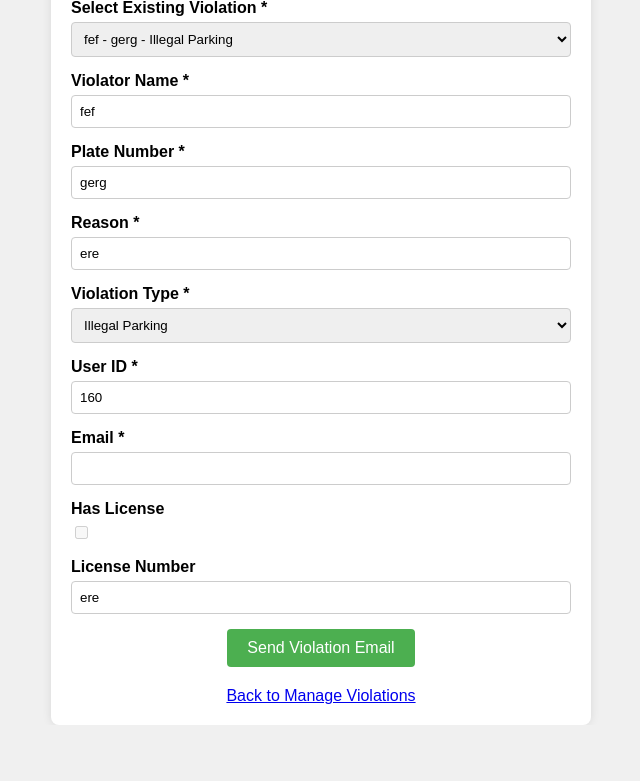
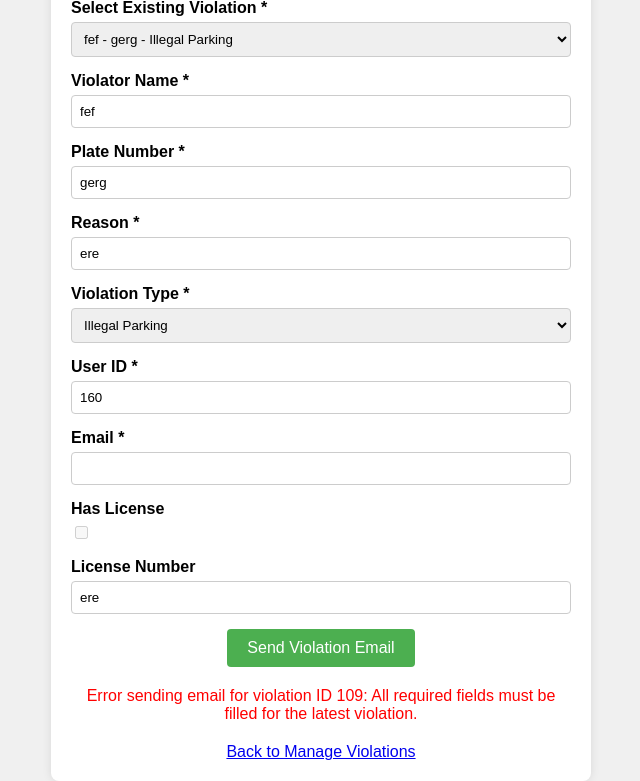
Before and after one commit to DizzyCheems/Traffic-Violation-App, a PHP site: page /pages/mail_test.php in a window 1280 px wide. Shown: the part 89-870 px from the top of the page, without its empty margins (319-959 px from the left). Before the commit the page ends 814 px from the top, so only its background shows below. Run offline with PHP 8.4, Linux system fonts and the light colour scheme; data comes from the database, SQL or seed files in the repository; both versions use the stored data as it was after the commit; some libraries are stand-ins or nearby versions.

Commit message:
fixed mail submission

```diff
--- a/pages/mail_test.php
+++ b/pages/mail_test.php
@@ -1,6 +1,6 @@
 <?php
 // File: mail_test.php
-// Sends an email for the latest registered violation using PHPMailer with Gmail's SMTP server.
+// Automatically sends an email for the latest violation with email_sent = FALSE only once when called.
 // Assumes vendor folder is in C:\xampp\htdocs\Traffic-Violation-App and MySQL database is configured in XAMPP.
 
 use PHPMailer\PHPMailer\PHPMailer;
@@ -23,22 +23,27 @@ try {
     $pdo = new PDO("mysql:host=$host;dbname=$dbname", $username, $password);
     $pdo->setAttribute(PDO::ATTR_ERRMODE, PDO::ERRMODE_EXCEPTION);
 
-    // Fetch all violations
+    // Fetch all violations that have not had an email sent
     $stmt = $pdo->query("
         SELECT v.id, v.violator_name, v.plate_number, v.reason, v.violation_type_id, v.user_id,
-               v.has_license, v.license_number, t.violation_type, u.email
+               v.has_license, v.license_number, v.email_sent, t.violation_type, u.email
         FROM violations v
         JOIN types t ON v.violation_type_id = t.id
         LEFT JOIN users u ON v.user_id = u.id
+        WHERE v.email_sent = FALSE
         ORDER BY v.violator_name, v.plate_number
     ");
     $violations = $stmt->fetchAll(PDO::FETCH_ASSOC);
 
-    // Fetch the latest violation ID
+    // Fetch the latest violation with email_sent = FALSE
     $stmt = $pdo->query("
-        SELECT id
-        FROM violations
-        ORDER BY issue_date DESC, id DESC
+        SELECT v.id, v.violator_name, v.plate_number, v.reason, v.violation_type_id, v.user_id,
+               v.has_license, v.license_number, v.email_sent, t.violation_type, u.email
+        FROM violations v
+        JOIN types t ON v.violation_type_id = t.id
+        LEFT JOIN users u ON v.user_id = u.id
+        WHERE v.email_sent = FALSE
+        ORDER BY v.issue_date DESC, v.id DESC
         LIMIT 1
     ");
     $latest_violation = $stmt->fetch(PDO::FETCH_ASSOC);
@@ -51,13 +56,81 @@ try {
     // Fetch users
     $stmt = $pdo->query("SELECT id, full_name, email FROM users ORDER BY full_name");
     $users = $stmt->fetchAll(PDO::FETCH_ASSOC);
+
+    // Automatically send email for the latest violation if it exists and hasn't been sent
+    if ($latest_violation && !$latest_violation['email_sent']) {
+        try {
+            // Extract violation data
+            $violation_id = $latest_violation['id'];
+            $violator_name = $latest_violation['violator_name'];
+            $plate_number = $latest_violation['plate_number'];
+            $reason = $latest_violation['reason'];
+            $violation_type_id = $latest_violation['violation_type_id'];
+            $user_id = $latest_violation['user_id'];
+            $has_license = $latest_violation['has_license'];
+            $license_number = $latest_violation['license_number'];
+            $email = $latest_violation['email'];
+            $violation_type_name = $latest_violation['violation_type'];
+
+            // Validate required fields
+            if (empty($violator_name) || empty($plate_number) || empty($reason) || empty($violation_type_id) || empty($user_id) || empty($email)) {
+                throw new Exception('All required fields must be filled for the latest violation.');
+            }
+
+            // Send email using PHPMailer
+            $mail = new PHPMailer(true);
+            $mail->isSMTP();
+            $mail->Host = 'smtp.gmail.com';
+            $mail->SMTPAuth = true;
+            $mail->Username = 'stine6595@gmail.com';
+            $mail->Password = 'qvkb ycan jdij yffz';
+            $mail->SMTPSecure = PHPMailer::ENCRYPTION_STARTTLS;
+            $mail->Port = 587;
+
+            $mail->setFrom('stine6595@gmail.com', 'Traffic Violation System');
+            $mail->addAddress($email, $violator_name);
+
+            $mail->isHTML(true);
+            $mail->Subject = 'Traffic Violation Recorded';
+            $mail->Body = "
+                <h3>Traffic Violation Notification</h3>
+                <p>Dear " . htmlspecialchars($violator_name) . ",</p>
+                <p>A traffic violation has been recorded with the following details:</p>
+                <ul>
+                    <li><strong>Plate Number:</strong> " . htmlspecialchars($plate_number) . "</li>
+                    <li><strong>Reason:</strong> " . htmlspecialchars($reason) . "</li>
+                    <li><strong>Violation Type:</strong> " . htmlspecialchars($violation_type_name) . "</li>
+                    <li><strong>License Number:</strong> " . ($license_number ? htmlspecialchars($license_number) : 'N/A') . "</li>
+                    <li><strong>Issue Date:</strong> " . date('Y-m-d H:i:s') . "</li>
+                </ul>
+                <p>Please address this violation promptly.</p>
+                <p>Regards,<br>Traffic Violation System</p>
+            ";
+            $mail->AltBody = "Traffic Violation Notification\n\nDear $violator_name,\n\nA traffic violation has been recorded:\n- Plate Number: $plate_number\n- Reason: $reason\n- Violation Type: $violation_type_name\n- License Number: " . ($license_number ?: 'N/A') . "\n- Issue Date: " . date('Y-m-d H:i:s') . "\n\nPlease address this violation promptly.\n\nRegards,\nTraffic Violation System";
+
+            $mail->send();
+
+            // Update the email_sent status in the database
+            $stmt = $pdo->prepare("UPDATE violations SET email_sent = TRUE WHERE id = ?");
+            $stmt->execute([$violation_id]);
+
+            $status = 'Violation email sent successfully to ' . htmlspecialchars($email) . '! Check the inbox or spam folder.';
+        } catch (Exception $e) {
+            $status = "Error sending email for violation ID $violation_id: " . $e->getMessage();
+        }
+    } else {
+        $status = $latest_violation ? 'Email already sent for the latest violation.' : 'No new violations found to send an email.';
+    }
+
 } catch (PDOException $e) {
     $status = "Failed to fetch data. Database Error: " . $e->getMessage();
 }
 
+// Handle manual form submission as a fallback
 if ($_SERVER['REQUEST_METHOD'] === 'POST' && isset($_POST['submit_violation'])) {
     try {
         // Get form data
+        $violation_id = $_POST['violation_id'] ?? '';
         $violator_name = $_POST['violator_name'] ?? '';
         $plate_number = $_POST['plate_number'] ?? '';
         $reason = $_POST['reason'] ?? '';
@@ -68,8 +141,16 @@ if ($_SERVER['REQUEST_METHOD'] === 'POST' && isset($_POST['submit_violation']))
         $email = $_POST['email'] ?? '';
 
         // Validate required fields
-        if (empty($violator_name) || empty($plate_number) || empty($reason) || empty($violation_type_id) || empty($user_id) || empty($email)) {
+        if (empty($violation_id) || empty($violator_name) || empty($plate_number) || empty($reason) || empty($violation_type_id) || empty($user_id) || empty($email)) {
             throw new Exception('All required fields must be filled.');
+        }
+
+        // Check if email has already been sent for this violation
+        $stmt = $pdo->prepare("SELECT email_sent FROM violations WHERE id = ?");
+        $stmt->execute([$violation_id]);
+        $violation = $stmt->fetch(PDO::FETCH_ASSOC);
+        if ($violation && $violation['email_sent']) {
+            throw new Exception('Email has already been sent for this violation.');
         }
 
         // Fetch violation type name for email
@@ -110,6 +191,11 @@ if ($_SERVER['REQUEST_METHOD'] === 'POST' && isset($_POST['submit_violation']))
         $mail->AltBody = "Traffic Violation Notification\n\nDear $violator_name,\n\nA traffic violation has been recorded:\n- Plate Number: $plate_number\n- Reason: $reason\n- Violation Type: $violation_type_name\n- License Number: " . ($license_number ?: 'N/A') . "\n- Issue Date: " . date('Y-m-d H:i:s') . "\n\nPlease address this violation promptly.\n\nRegards,\nTraffic Violation System";
 
         $mail->send();
+
+        // Update the email_sent status in the database
+        $stmt = $pdo->prepare("UPDATE violations SET email_sent = TRUE WHERE id = ?");
+        $stmt->execute([$violation_id]);
+
         $status = 'Violation email sent successfully to ' . htmlspecialchars($email) . '! Check the inbox or spam folder.';
     } catch (PDOException $e) {
         $status = "Failed to send email. Database Error: " . $e->getMessage();
@@ -303,10 +389,6 @@ if ($_SERVER['REQUEST_METHOD'] === 'POST' && isset($_POST['submit_violation']))
         // Run updateViolationFields on page load to populate fields with the latest violation
         window.onload = function() {
             updateViolationFields();
-            // Uncomment the following line to enable auto-submit for the latest violation
-            // if (document.getElementById('violation_id').value) {
-            //     document.getElementById('violationForm').submit();
-            // }
         };
     </script>
 </body>
--- a/pages/officer_dashboard.php
+++ b/pages/officer_dashboard.php
@@ -556,7 +556,7 @@ try {
                             </a>
                         </li>
                         <li class="nav-item">
-                            <a class="nav-link" href="../pages/manage_violations.php">
+                            <a class="nav-link" href="manage_violations.php">
                                 <i class="fas fa-list-alt me-2"></i>
                                 Manage Violations
                             </a>
```
Also changed, not shown: database/new traffic DB.sql, public/images/city_traffic.jpg (added), public/images/kor.jpg (added), public/images/login_pic.jpg (added), 1 other file.
